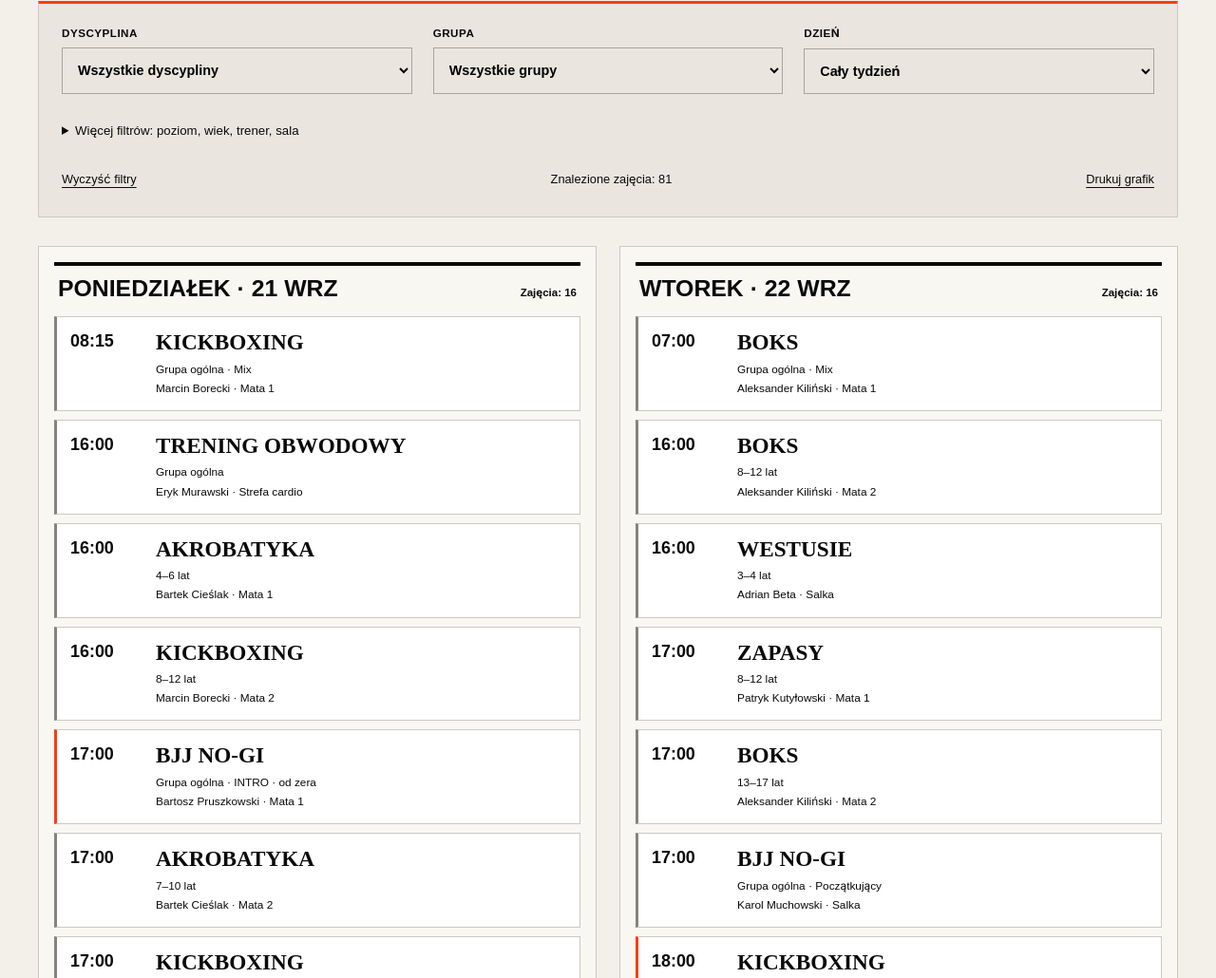
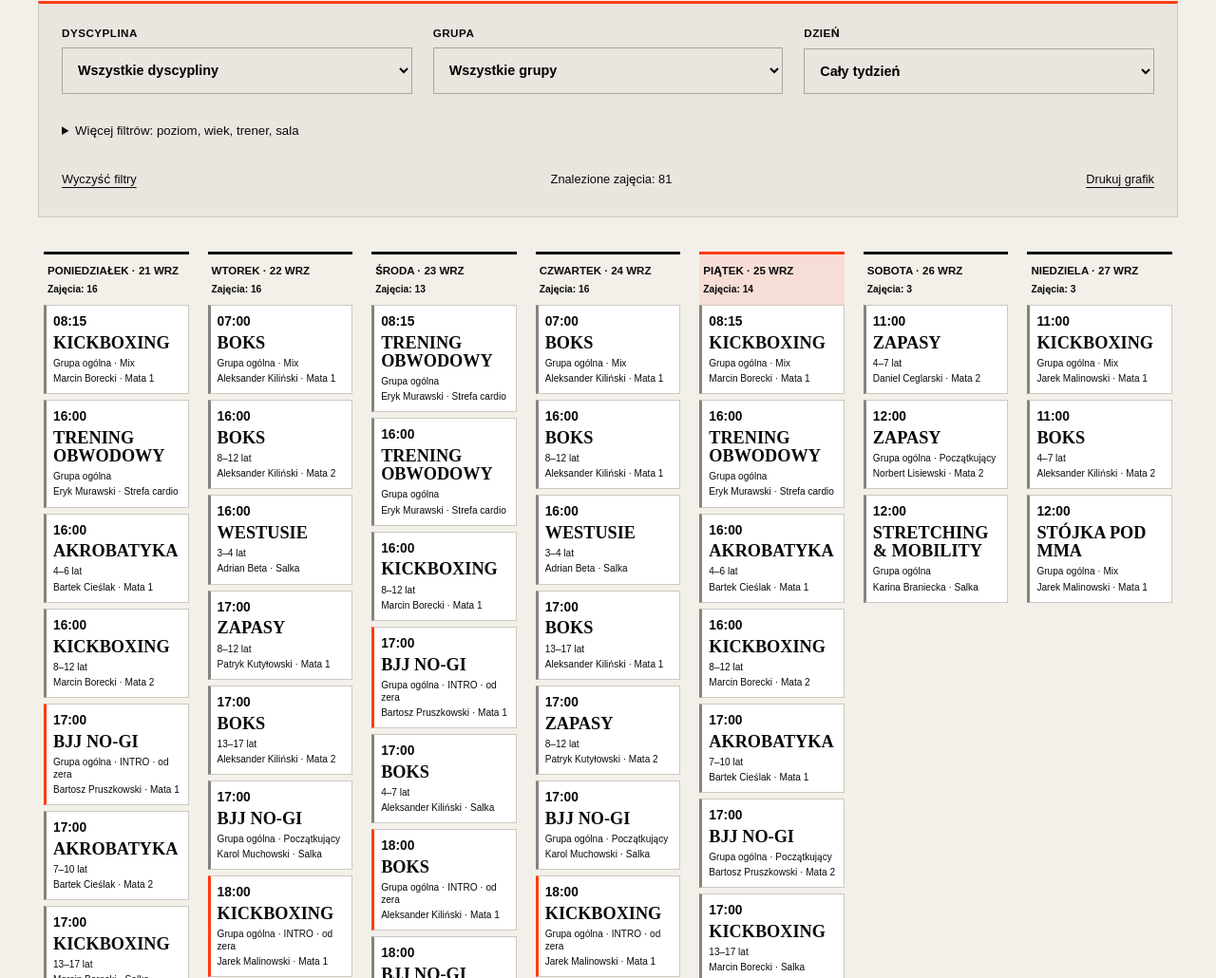
Before and after one commit to andrzejk82/wwfc, an Astro site: page /grafik in a window 1280 px wide. Shown: the part 561-1591 px from the top of the page at 95% size. Built offline with nearby package versions, Linux system fonts and the light colour scheme; Astro itself is replaced by a stand-in of ours; a web font is replaced by a local one.

Commit message:
Fit all seven schedule days on desktop

```diff
--- a/src/pages/grafik.astro
+++ b/src/pages/grafik.astro
@@ -64,4 +64,18 @@
   .week-overview-link strong{font-size:.82rem}
   .week-overview-link.is-today{border-color:var(--orange);background:#f6ded7}
  }
+ @media(min-width:1024px){
+  .schedule-grid{grid-template-columns:repeat(7,minmax(0,1fr));gap:8px}
+  .schedule-day{padding:6px;border:0;background:transparent}
+  .schedule-day h3{display:block;padding:10px 4px 9px;border-top-width:3px;font-family:'Inter Variable',sans-serif;font-size:.72rem;line-height:1.35;letter-spacing:0}
+  .schedule-day h3 span{display:block}
+  .schedule-day h3 .day-count{margin-top:5px;font-size:.64rem;white-space:normal}
+  .session-card{display:block;padding:9px 7px;margin-bottom:6px;background:#fff}
+  .session-card time{display:block;font-size:.86rem;line-height:1.15}
+  .session-card strong{display:block;margin:5px 0;font-size:1.14rem;line-height:1.05;overflow-wrap:anywhere}
+  .session-card .session-meta,.session-card .status{display:block}
+  .session-card small{font-size:.63rem;line-height:1.3;margin-top:3px}
+  .schedule-grid.single .schedule-day{padding:16px;border:1px solid var(--line);background:#f9f7f2}
+  .schedule-grid.single .session-card{display:grid;padding:14px}
+ }
 </style>
```
Also changed, not shown: tests/e2e/schedule-week-view.spec.ts (+9 -4 lines).
